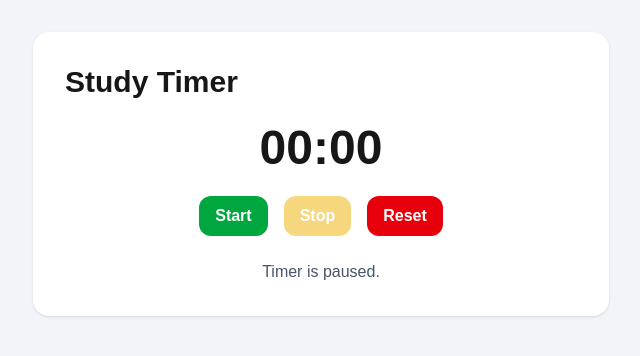
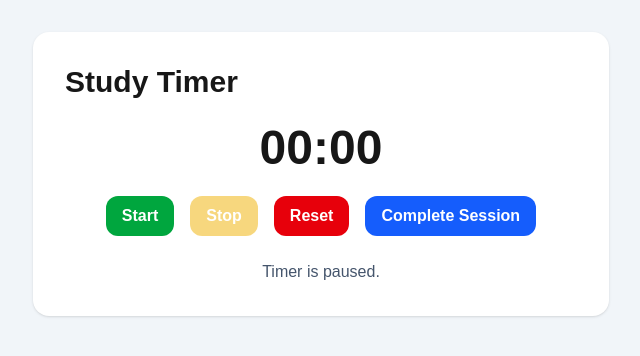
Before and after one commit to gehdron/study-gacha, a Next.js app: page /study in a window 1280 px wide. Shown: the top 356 px of the page, without its empty margins (319-959 px from the left). Built offline with nearby package versions, Linux system fonts and the light colour scheme; no server answers.

Commit message:
Updated Supabase Integration

```diff
--- a/app/components/StudyTimer.tsx
+++ b/app/components/StudyTimer.tsx
@@ -1,13 +1,16 @@
 "use client";
 
 import { useEffect, useState } from "react";
+import { supabase } from "@/lib/supabase";
 
 export default function StudyTimer() {
   const [seconds, setSeconds] = useState(0);
   const [isRunning, setIsRunning] = useState(false);
+  const [isSaving, setIsSaving] = useState(false);
+  const [message, setMessage] = useState("");
 
   useEffect(() => {
-    let interval: NodeJS.Timeout | null = null;
+    let interval: ReturnType<typeof setInterval> | null = null;
 
     if (isRunning) {
       interval = setInterval(() => {
@@ -23,6 +26,7 @@ export default function StudyTimer() {
   }, [isRunning]);
 
   const handleStart = () => {
+    setMessage("");
     setIsRunning(true);
   };
 
@@ -33,6 +37,48 @@ export default function StudyTimer() {
   const handleReset = () => {
     setIsRunning(false);
     setSeconds(0);
+    setMessage("");
+  };
+
+  const handleCompleteSession = async () => {
+    // const minimumSeconds = 25 * 60;
+
+    // if (seconds < minimumSeconds) {
+    //   setMessage("Session must be at least 25 minutes to count.");
+    //   return;
+    // }
+
+    setIsSaving(true);
+    setIsRunning(false);
+    setMessage("");
+
+    const durationMinutes = Number((seconds / 60).toFixed(2));
+
+    const { data, error } = await supabase
+      .from("study_sessions")
+      .insert([
+        {
+          duration_seconds: seconds,
+          duration_minutes: durationMinutes,
+          completed: true,
+          subject: null,
+        },
+      ])
+      .select();
+
+    if (error) {
+      setMessage(`Error saving session: ${error.message}`);
+      setIsSaving(false);
+      return;
+    }
+
+    setMessage(
+      `Session saved successfully. Logged ${durationMinutes} minutes.`
+    );
+    console.log("Saved session:", data);
+
+    setIsSaving(false);
+    setSeconds(0);
   };
 
   const minutes = Math.floor(seconds / 60);
@@ -42,14 +88,16 @@ export default function StudyTimer() {
     remainingSeconds
   ).padStart(2, "0")}`;
 
+  //const hasMetGoal = seconds >= 25 * 60;
+
   return (
     <div className="space-y-6">
       <div className="text-center text-5xl font-bold">{formattedTime}</div>
 
-      <div className="flex justify-center gap-4">
+      <div className="flex flex-wrap justify-center gap-4">
         <button
           onClick={handleStart}
-        disabled={isRunning}
+          disabled={isRunning || isSaving}
           className="rounded-xl bg-green-600 px-4 py-2 font-semibold text-white disabled:opacity-50"
         >
           Start
@@ -57,7 +105,7 @@ export default function StudyTimer() {
 
         <button
           onClick={handleStop}
-        disabled={!isRunning}
+          disabled={!isRunning || isSaving}
           className="rounded-xl bg-yellow-500 px-4 py-2 font-semibold text-white disabled:opacity-50"
         >
           Stop
@@ -65,15 +113,37 @@ export default function StudyTimer() {
 
         <button
           onClick={handleReset}
-          className="rounded-xl bg-red-600 px-4 py-2 font-semibold text-white"
+          disabled={isSaving}
+          className="rounded-xl bg-red-600 px-4 py-2 font-semibold text-white disabled:opacity-50"
         >
           Reset
+        </button>
+
+        <button
+          onClick={handleCompleteSession}
+          //disabled={!hasMetGoal || isSaving}
+          disabled={isSaving}
+          className="rounded-xl bg-blue-600 px-4 py-2 font-semibold text-white disabled:opacity-50"
+        >
+          {isSaving ? "Saving..." : "Complete Session"}
         </button>
       </div>
 
       <p className="text-center text-slate-600">
         {isRunning ? "Study session in progress..." : "Timer is paused."}
       </p>
+{/*
+      <p className="text-center font-medium">
+        {hasMetGoal
+          ? "Study goal reached. You can complete this session."
+          : "Study for at least 25 minutes to complete this session."}
+      </p> */}
+
+      {message && (
+        <p className="text-center text-sm font-medium text-slate-700">
+          {message}
+        </p>
+      )}
     </div>
   );
 }
```
Lines whose indentation alone changed are shown as unchanged.
